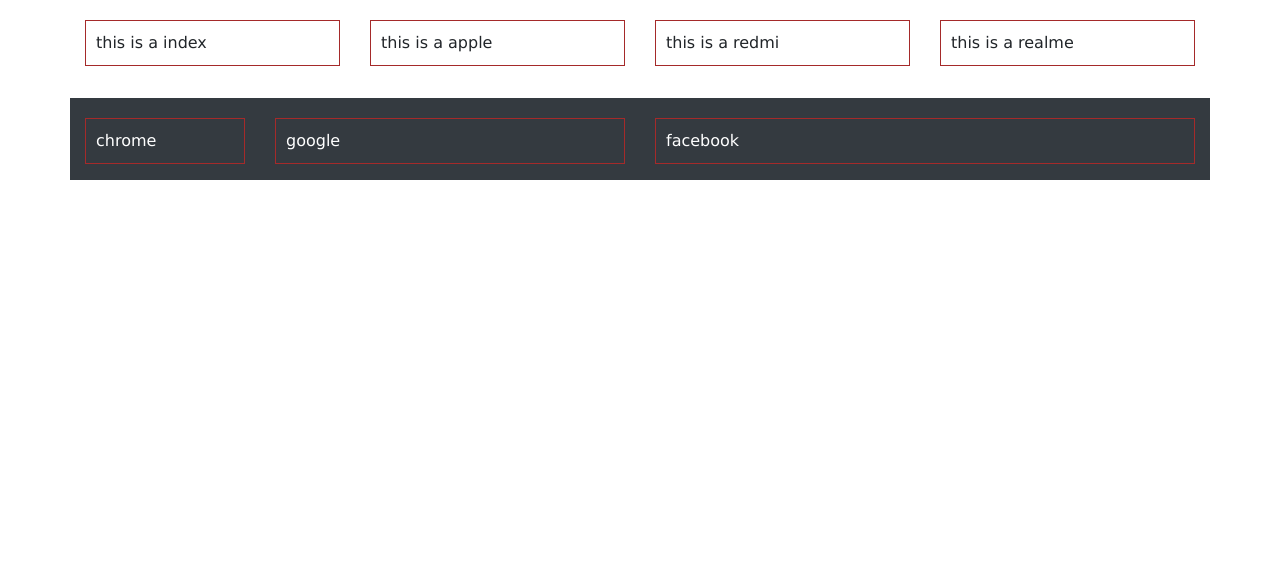
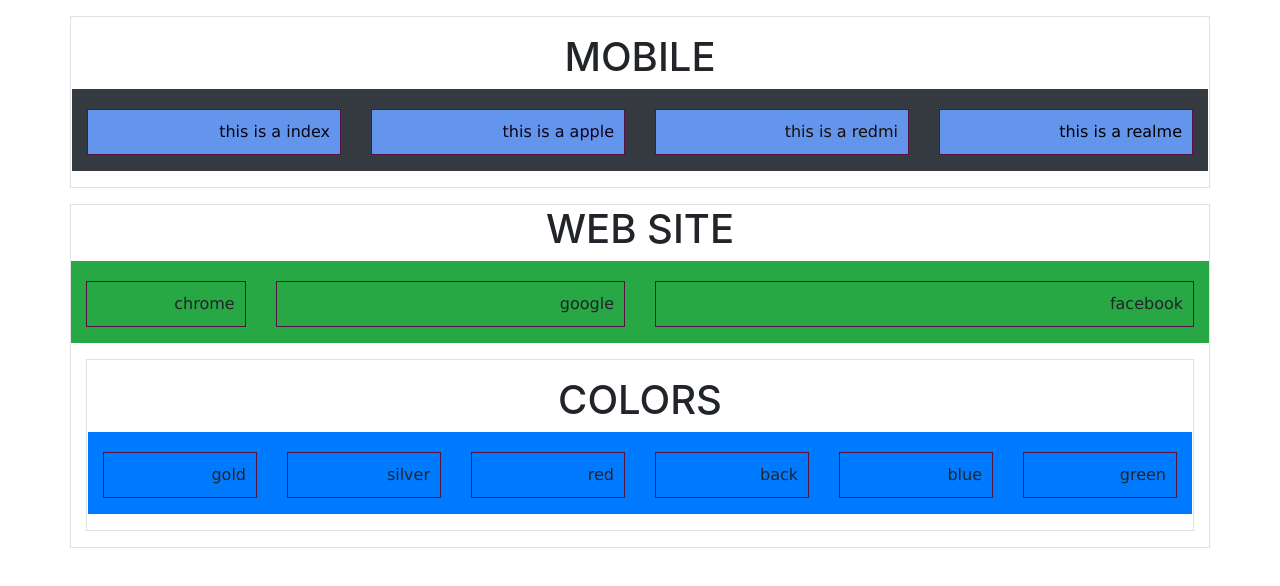
Before and after one commit to chandu123599/html-one, a plain HTML site: page grid.html in a window 1280 px wide. Drawn offline with nearby package versions, Linux system fonts and the light colour scheme.

Commit message:
add grid

```diff
--- a/grid.html
+++ b/grid.html
@@ -9,40 +9,65 @@
 </head>
 <style>
     p{
-        border: 1px solid brown;
+        border: 1px solid rgb(85, 19, 65);
         padding: 10px;
         margin-top: 20px;
         font-family: Verdana, Geneva, Tahoma, sans-serif;
-        text-align: left;
+        text-align: right;
     }
 </style>
 <body>
-    <div class="container">
-        <div class="row">
+    <div class="container p-3 my-3 border">
+        <h1 style="text-align: center;">MOBILE</h1>
+        <div class="row bg-dark">
         <div class="col-3">
-            <p>this is a index</p>
+            <p style="color: rgb(6, 6, 20); background-color: cornflowerblue;">this is a index</p>
         </div>
         <div class="col-3">
-            <p>this is a apple</p>
+            <p style="color: rgb(14, 3, 24); background-color: cornflowerblue;">this is a apple</p>
         </div>
         <div class="col-3">
-            <p>this is a redmi</p>
+            <p style="color:rgb(26, 13, 4); background-color: cornflowerblue;">this is a redmi</p>
         </div>
         <div class="col-3">
-            <p>this is a realme</p>
+            <p style="background: cornflowerblue;color: black;">this is a realme</p>
         </div>
         </div>
     </div>
-    <div class="container my-3 bg-dark text-white">
-        <div class="row">
+         <div class="container border">
+        <h1 style="text-align: center;">WEB SITE</h1>
+        <div class="row bg-success ">
         <div class="col-2">
             <p>chrome</p>
         </div>
-        <div class="col-4">
+     <div class="col-4">
             <p>google</p>
         </div>
         <div class="col-6">
             <p>facebook</p>
+    </div>
+    </div>
+    <div class="container p-3 my-3 border">
+        <h1 style="text-align: center;">COLORS</h1>
+        <div class="row bg-primary">
+            <div class="col-2">
+                <p>gold</p>
+            </div>
+            <div class="col-2">
+                <p>silver</p>
+            </div>
+            <div class="col-2">
+                <p>red</p>
+            </div>
+            <div class="col-2">
+                <p>back</p>
+            </div>
+            <div class="col-2">
+                <p>blue</p>
+            </div>
+            <div class="col-2">
+                <p>green</p>
+            </div>
         </div>
     </div>
 </body>
```
